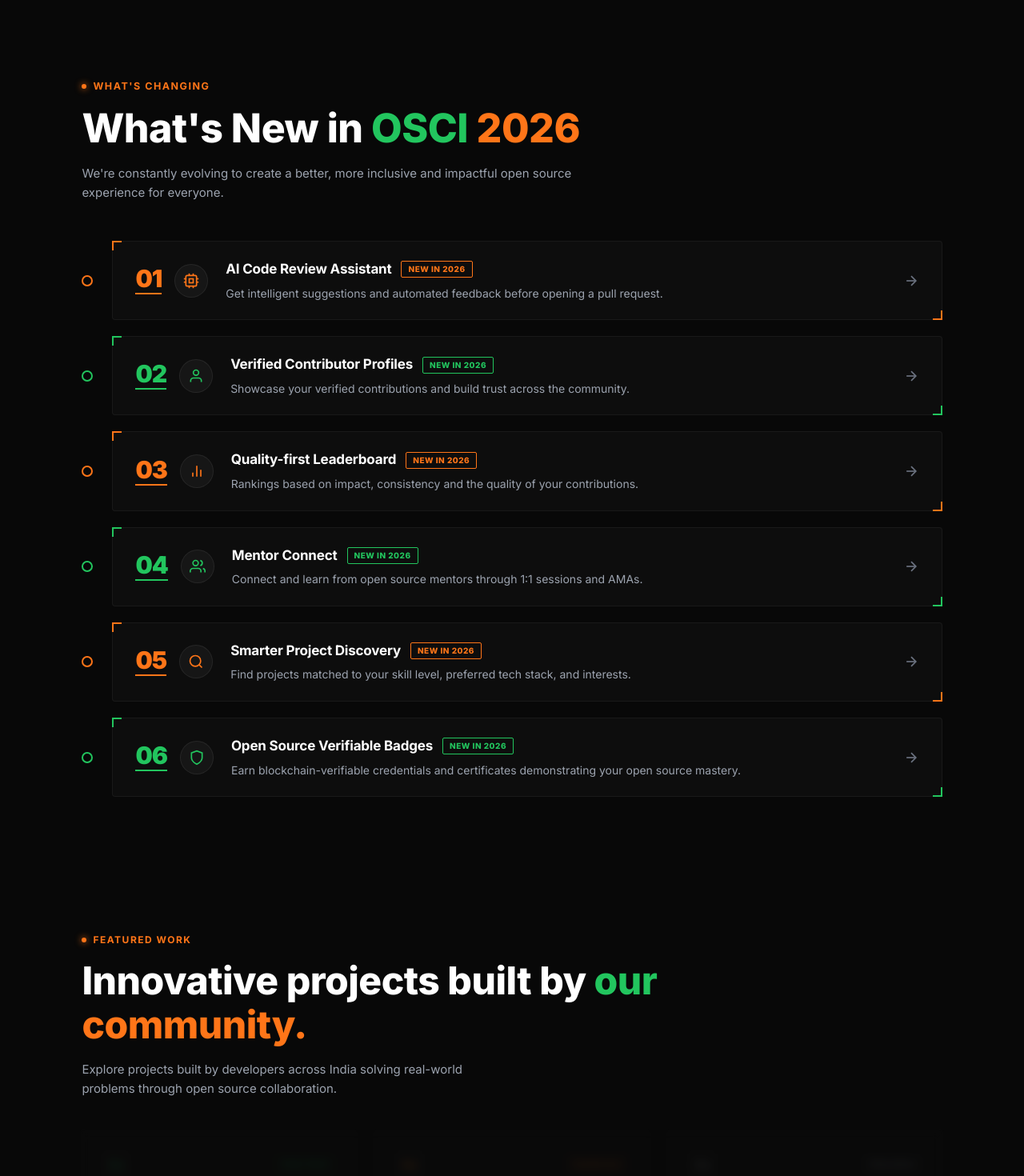
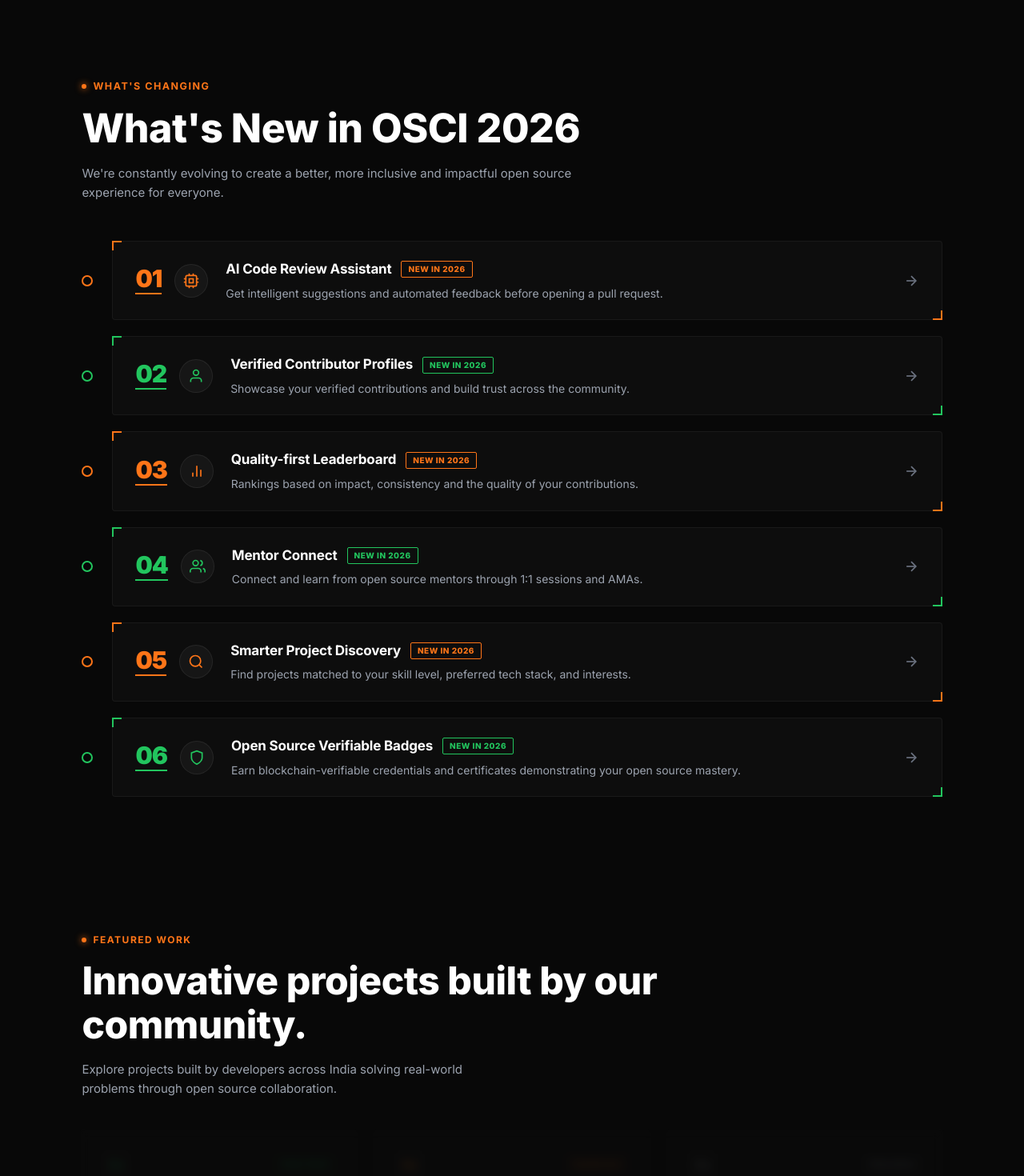
Before and after one commit to KhannaSparsh0001/OSC-India, a Next.js app: page / in a window 1280 px wide. Shown: the part 1580-3050 px from the top of the page at 80% size. Built offline with nearby package versions, Linux system fonts and the light colour scheme.

Commit message:
Update text colors in ProjectsSection and WhatsNewSection for improved visibility

```diff
--- a/app/components/ProjectsSection.tsx
+++ b/app/components/ProjectsSection.tsx
@@ -105,9 +105,9 @@ export default function ProjectsSection() {
           }}
         >
           <span style={{ color: "#ffffff" }}>Innovative projects built by </span>
-          <span style={{ color: "#22C55E" }}>our</span>
+          <span style={{ color: "#ffffff" }}>our</span>
           <br />
-          <span style={{ color: "#FF7518" }}>community.</span>
+          <span style={{ color: "#ffffff" }}>community.</span>
         </h2>
 
         <p
--- a/app/components/WhatsNewSection.tsx
+++ b/app/components/WhatsNewSection.tsx
@@ -144,8 +144,8 @@ export default function WhatsNewSection() {
           }}
         >
           <span style={{ color: "#ffffff" }}>What&apos;s New in </span>
-          <span style={{ color: "#22C55E" }}>OSCI </span>
-          <span style={{ color: "#FF7518" }}>2026</span>
+          <span style={{ color: "#ffffff" }}>OSCI </span>
+          <span style={{ color: "#ffffff" }}>2026</span>
         </h2>
 
         <p
```
Also changed, not shown: output.html (+2 -2 lines).
